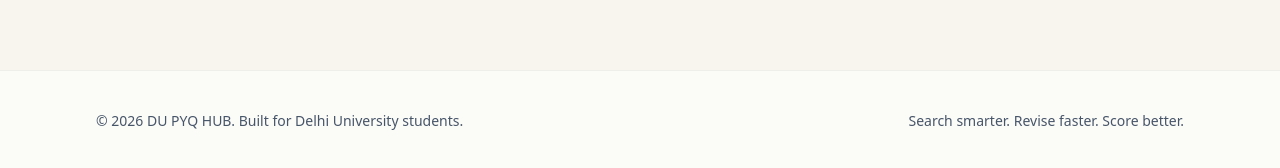
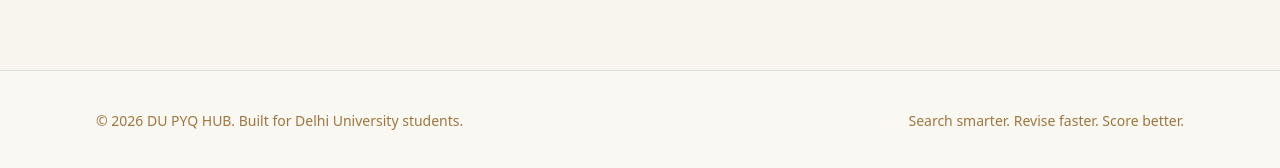
Before and after one commit to HarshSambharwal/DU-PYQ-LIBRARY, a Next.js app: page / in a window 1280 px wide. Shown: the part 1160-1328 px from the top of the page. Built offline with nearby package versions, Linux system fonts and the light colour scheme; no server answers; the database is empty.

Commit message:
Apply earth-tone palette in components/layout/footer.tsx

```diff
--- a/components/layout/footer.tsx
+++ b/components/layout/footer.tsx
@@ -1,7 +1,7 @@
 export function Footer() {
   return (
-    <footer className="mt-16 border-t border-black/5 bg-white/60 py-10 dark:border-white/10 dark:bg-slate-950/50">
-      <div className="mx-auto flex w-full max-w-6xl flex-col items-center justify-between gap-3 px-4 text-center text-sm text-slate-600 sm:flex-row sm:px-6 lg:px-8 dark:text-slate-400">
+    <footer className="mt-16 border-t border-palette-green/15 bg-[#FBFAF5]/70 py-10 dark:border-palette-gold/15 dark:bg-palette-deep/80">
+      <div className="mx-auto flex w-full max-w-6xl flex-col items-center justify-between gap-3 px-4 text-center text-sm text-palette-earth/85 sm:flex-row sm:px-6 lg:px-8 dark:text-palette-cream/70">
         <p>© {new Date().getFullYear()} DU PYQ HUB. Built for Delhi University students.</p>
         <p>Search smarter. Revise faster. Score better.</p>
       </div>
```
